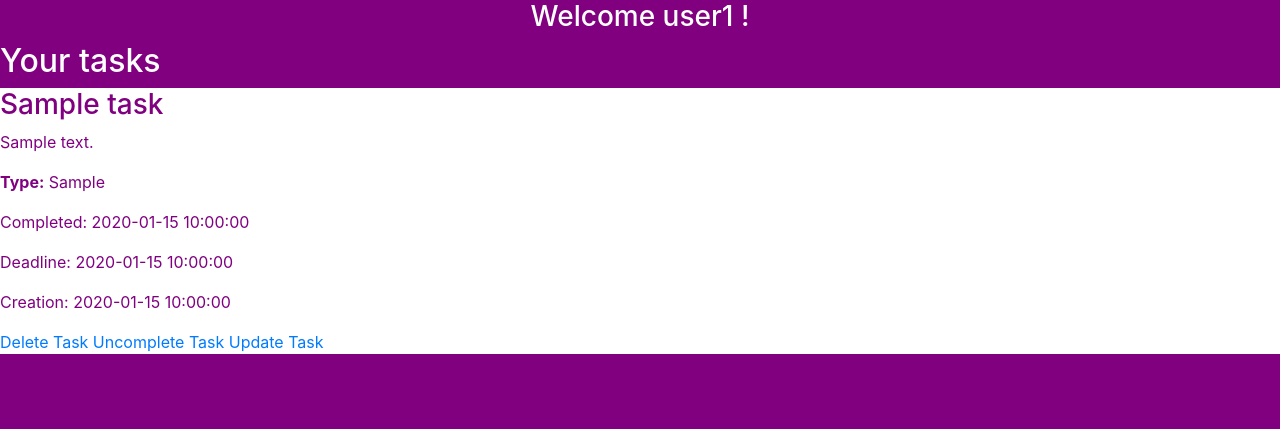
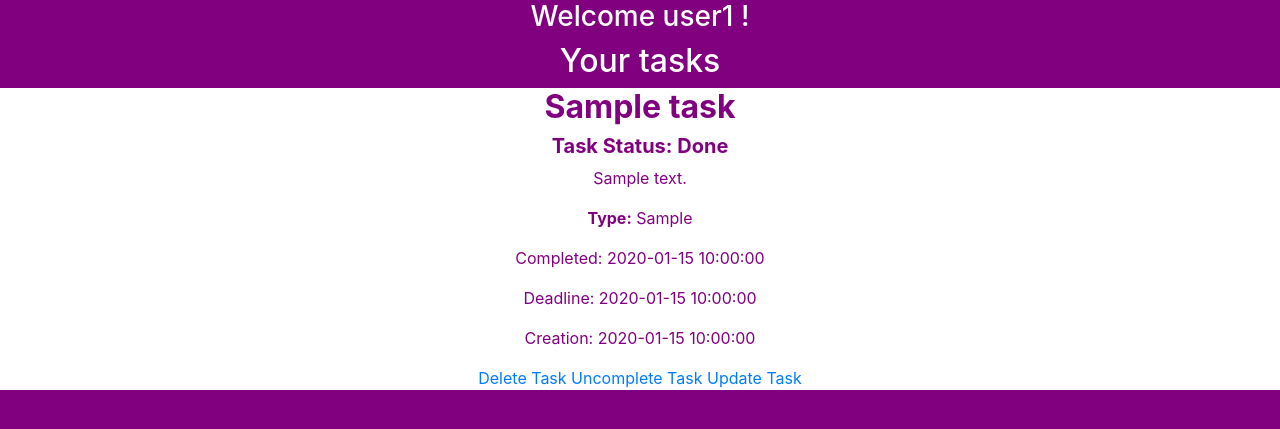
Before and after one commit to emre-karatas/CS353-Assignment, a Flask app: template app/templates/tasks.html in a window 1280 px wide. Shown: the part 100-529 px from the top of the page. Run offline with Flask 2, Linux system fonts and the light colour scheme; a user stored in the database is signed in; the template is opened without the code that fills it: most values are stand-ins (such as "Sample title", 1, 10 or a date in 2020); some libraries are stand-ins or nearby versions.

Commit message:
update html

```diff
--- a/app/templates/tasks.html
+++ b/app/templates/tasks.html
@@ -27,13 +27,13 @@
             .list-container
 			{
 				color:white;
-				text-align: left;
+				text-align: center;
 
 			}
 			.task-container
 			{
 				color:purple;
-				text-align: left;
+				text-align: center;
 				background-color: white;
 
 			}
@@ -67,27 +67,11 @@
                     <h2 class="list-title">Your tasks</h2>
                     {% for task in tasks %}
 						<div class="task-container">
-                        {% if task.status == 'Todo' %}
-                            <div class="task-card">
+                        {% if task.status == 'Done' %}
+							<div class="task-card completed">
                                 <div class="descrip">
-                                    <h3>{{ task.title }}</h3>
-                                    <p>{{ task.description }}</p>
-                                    <p><strong>Type:</strong> {{task.task_type}}</p>
-                                </div>
-                                <div>
-                                    <p>Deadline: {{ task.deadline }}</p>
-                                    <p>Creation: {{ task.creation_time }}</p>
-                                </div>
-                                <div class="buttons">
-                                    <a href="{{'delete/'+task.id|string}}" >Delete Task</a>
-                                    <a href="{{'complete/'+task.id|string}}" >Complete Task</a>
-                                    <a href="{{'select/'+task.id|string}}" >Update Task</a>
-                                </div>
-                            </div>
-                        {% else %}
-                            <div class="task-card completed">
-                                <div class="descrip">
-                                    <h3>{{ task.title }}</h3>
+                                    <h2><strong>{{ task.title }}</strong></h2>
+									<h5><strong>Task Status: {{ task.status }}</strong></h5>
                                     <p>{{ task.description }}</p>
                                     <p><strong>Type:</strong> {{task.task_type}}</p>
                                 </div>
@@ -102,6 +86,25 @@
                                     <a href="{{'select/'+task.id|string}}" >Update Task</a>
                                 </div>
                             </div>
+                        {% else %}
+							<div class="task-card">
+                                <div class="descrip">
+                                    <h2><strong>{{ task.title }}</strong></h2>
+									<h5><strong>Task Status: {{ task.status }}</strong></h5>
+                                    <p>{{ task.description }}</p>
+                                    <p><strong>Type:</strong> {{task.task_type}}</p>
+                                </div>
+                                <div>
+                                    <p>Deadline: {{ task.deadline }}</p>
+                                    <p>Creation: {{ task.creation_time }}</p>
+                                </div>
+                                <div class="buttons">
+                                    <a href="{{'delete/'+task.id|string}}" >Delete Task</a>
+                                    <a href="{{'complete/'+task.id|string}}" >Complete Task</a>
+                                    <a href="{{'select/'+task.id|string}}" >Update Task</a>
+                                </div>
+                            </div>
+
                         {% endif %}
 						</div>
                     {% endfor %}
```
